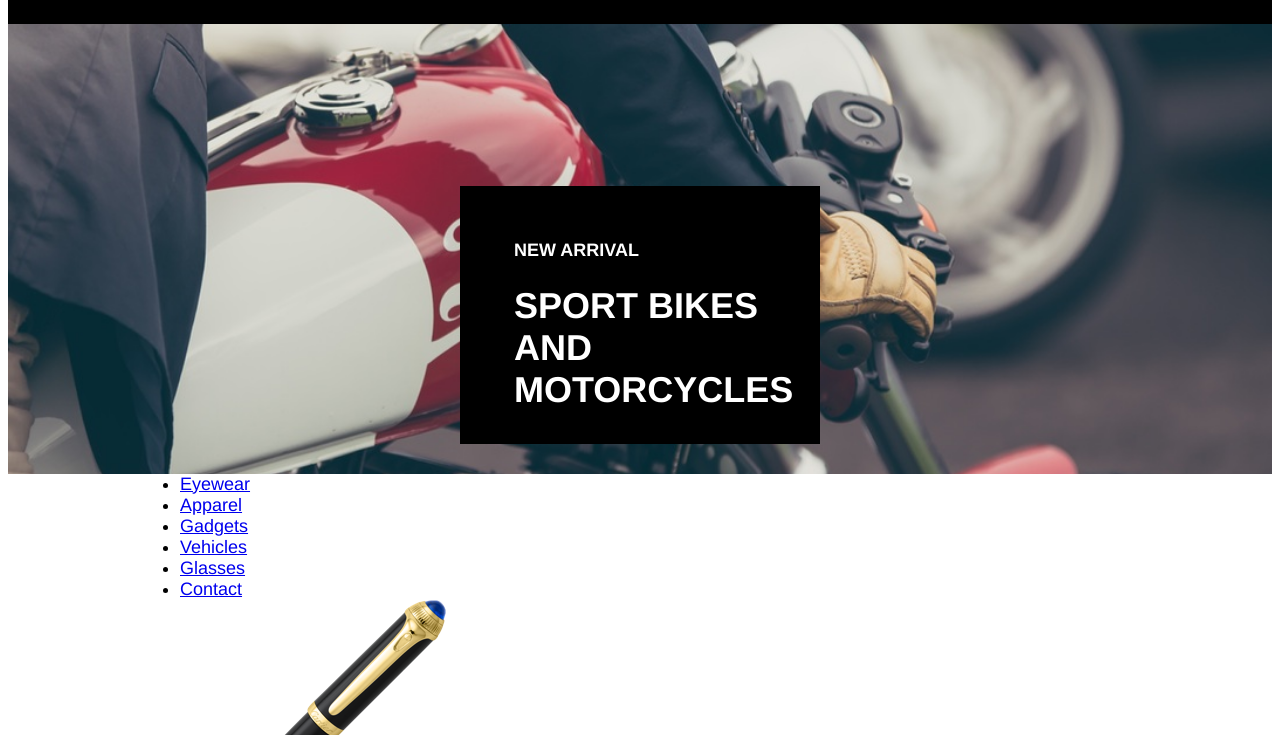
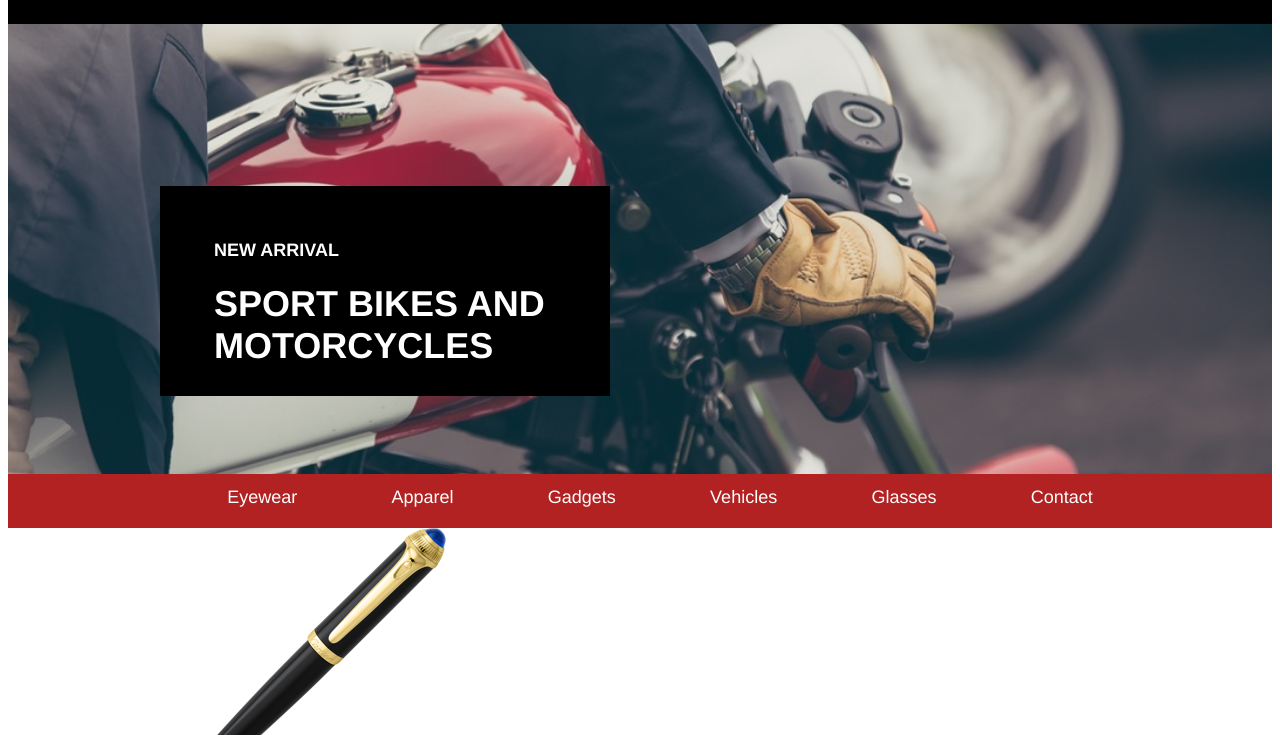
Before and after one commit to bhall84/Secret-Agent-Supply, a plain HTML site: page index.html in a window 1280 px wide. Shown: the part 65-800 px from the top of the page. Drawn offline with Linux system fonts and the light colour scheme.

Commit message:
"added nav and footer sections"

```diff
--- a/resources/css/style.css
+++ b/resources/css/style.css
@@ -9,7 +9,7 @@ html, body {
 }
 
 /* Header
----------------------*/
+_____________________________________*/
 
 header {
   background-color: black;
@@ -28,7 +28,7 @@ header img {
 }
 
 /* Main banner
----------------------*/
+______________________________________*/
 
 .main-banner {
   background-image: url(../images/moto.jpeg);
@@ -37,24 +37,69 @@ header img {
   height: 25rem;
 }
 
-.main-banner .container {
+.container .headline {
   background-color: black;
   position: relative;
-  width: 20rem;
+  width: 22rem;
   top: 9rem;
   display: flex;
   flex-direction: column;
 }
 
-.main-banner .headline {
+.headline {
   color: white;
   padding: 2rem 0rem 0.25rem 3rem;
   font-weight: bold;
-  margin-bottom: 0.25rem;
-  font-size: 1rem;
+  width: 20rem;
 }
 
-h1 {
+.headline h1 {
+  margin-top: 0.25rem;
   font-size: 2rem;
   font-weight: bold;
 }
+
+/* Navigation Bar
+_____________________________________*/
+
+nav {
+  background-color: firebrick;
+  height: 3rem;
+}
+
+nav a{
+  text-decoration: none;
+  color: white;
+}
+
+ul{
+  list-style-type: none;
+  display: flex;
+  flex-direction: row;
+  justify-content: space-around;
+}
+
+li{
+  align-items: center;
+  margin-top: .75rem;
+}
+
+/* Grid
+________________________________________*/
+
+
+
+
+/* Footer
+________________________________________*/
+
+footer{
+  height: 5rem;
+  text-align: left;
+  color: white;
+  background-color: black;
+}
+
+footer p{
+  padding-top:2rem;
+}
```
